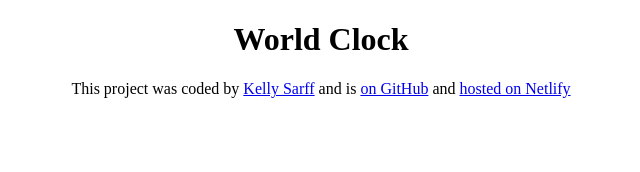
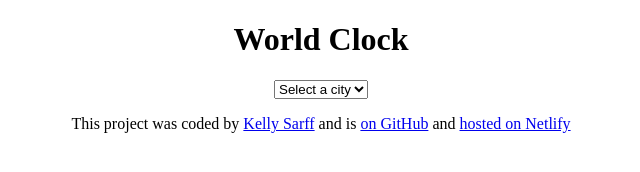
Before and after one commit to Sarffk17/World-Clock-SC, a plain HTML site: page index.html in a window 1280 px wide. Shown: the whole page, without its empty margins (319-959 px from the left). Drawn offline with nearby package versions, Linux system fonts and the light colour scheme.

Commit message:
Created select drop down for "Selecting a City"

```diff
--- a/index.html
+++ b/index.html
@@ -9,7 +9,18 @@
     <title>World Clock</title>
 </head>
 <body>
+    <div class="container">
         <h1>World Clock</h1>
+
+        <select>
+            <option value="">Select a city</option>
+            <option value="">Milwaukee</option>
+            <option value="">Dublin</option>
+            <option value="">Dubia</option>
+            <option value="">Moscow</option>
+        </select>
+
+    </div>
         <footer>
             <p>
             This project was coded by
@@ -19,5 +30,6 @@
             </p>
         </footer>
         <script src="src/script.js"></script>
+
 </body>
 </html>
```
Lines whose indentation alone changed are shown as unchanged.
